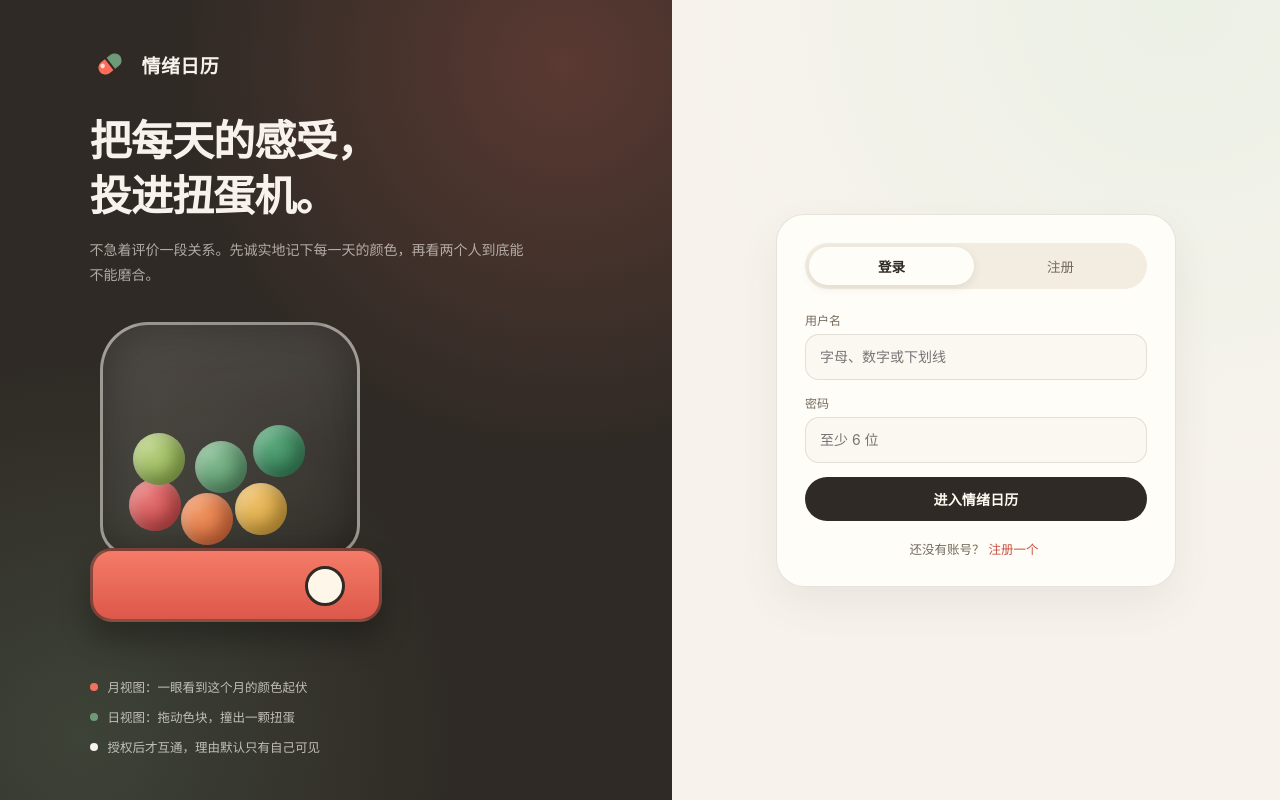
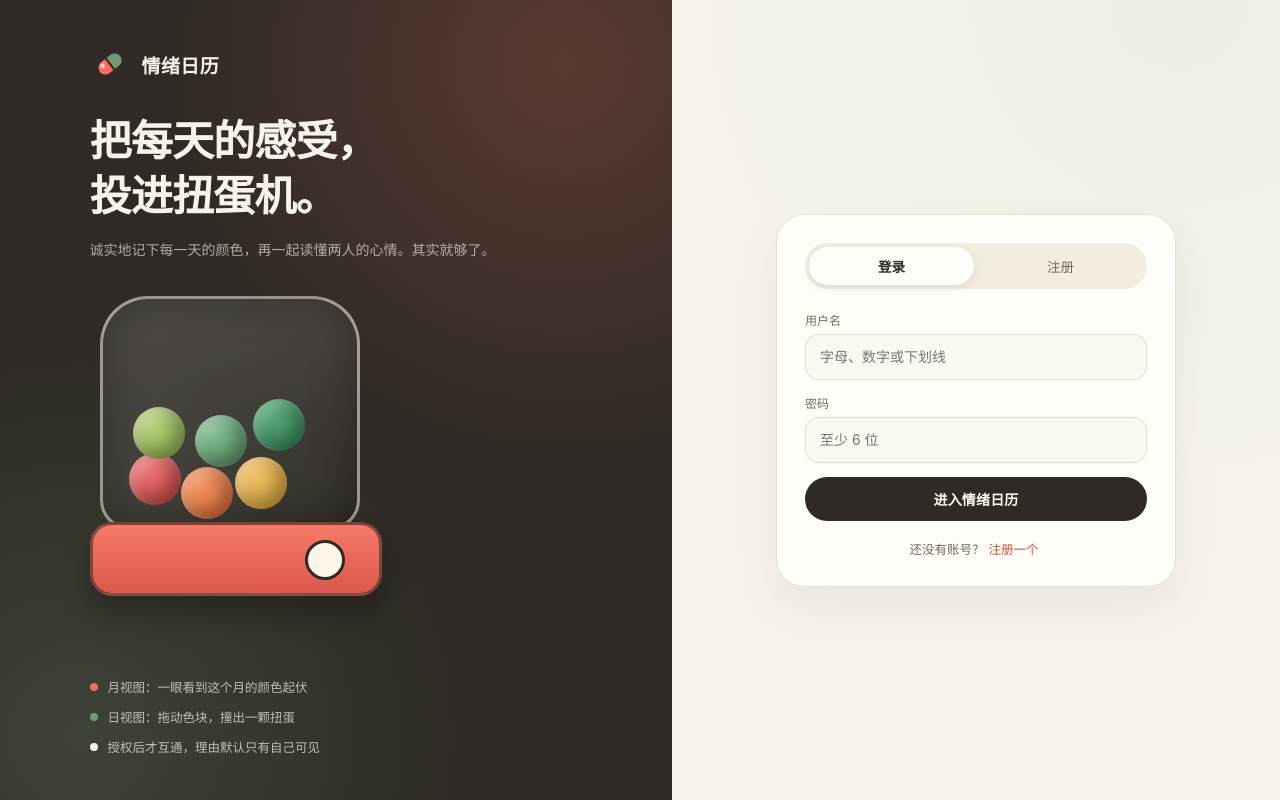
Before and after one commit to luuumity/emotion-calendar, a React (Vite) app in the folder client/: page / in a window 1280 px wide. Built offline with nearby package versions, Linux system fonts and the light colour scheme; no server answers.

Commit message:
feat: 首页文案改为更柔和的记录语气

```diff
--- a/client/src/pages/LoginPage.tsx
+++ b/client/src/pages/LoginPage.tsx
@@ -40,7 +40,7 @@ export function LoginPage() {
             <br />
             投进扭蛋机。
           </h1>
-          <p>不急着评价一段关系。先诚实地记下每一天的颜色，再看两个人到底能不能磨合。</p>
+          <p>诚实地记下每一天的颜色，再一起读懂两人的心情。其实就够了。</p>
         </div>
 
         <div className="auth-machine" aria-hidden="true">
```
